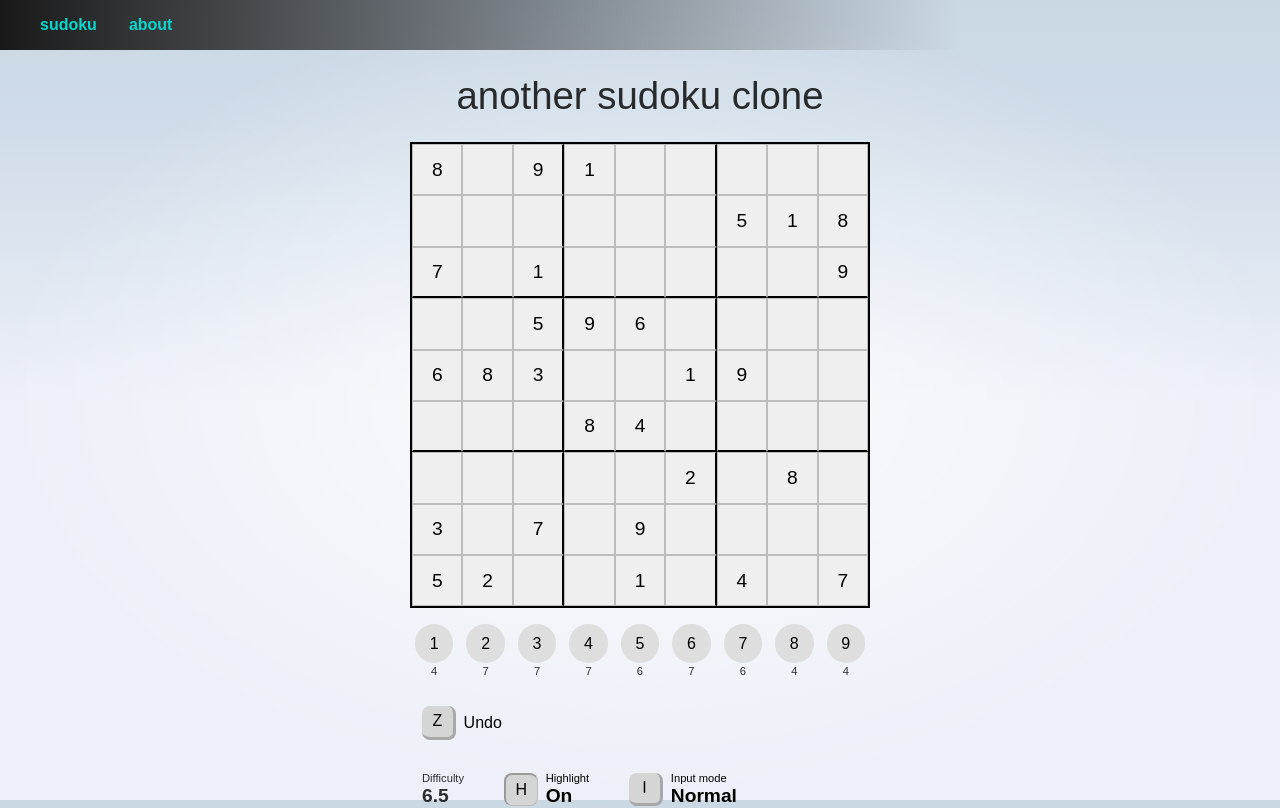
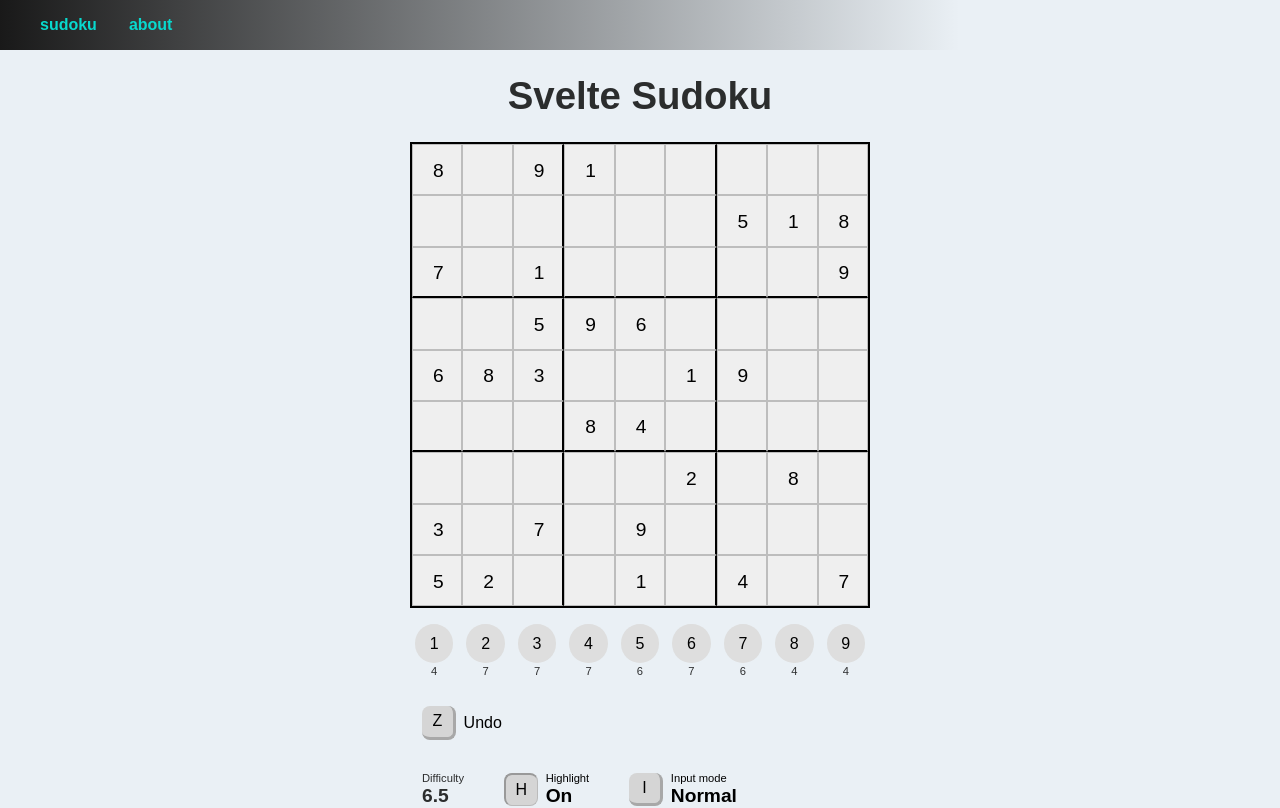
Before and after one commit to johngohrw/sudoku-solver, a SvelteKit app: page / in a window 1280 px wide. Shown: the top 808 px of the page. Built offline with nearby package versions, Linux system fonts and the light colour scheme.

Commit message:
feat: highlight fade animation

```diff
--- a/src/components/SudokuGame.svelte
+++ b/src/components/SudokuGame.svelte
@@ -292,11 +292,11 @@
 							{activeCell[0] === i && activeCell[1] === j ? 'cell-active' : ''}
 						"
 						>
-							<span
-								class="value
-								{game?.board[i * 9 + j]?.value === highlightedNumber && 'highlighted'}
-								"
-							>
+							<div
+								class="highlight {game?.board[i * 9 + j]?.value === highlightedNumber &&
+									'highlighted'}"
+							/>
+							<span class="value">
 								{game?.board[i * 9 + j]?.value || ''}
 							</span>
 						</button>
@@ -441,19 +441,30 @@
 
 	.value {
 		position: absolute;
-		top: 50%;
-		left: 50%;
+		top: calc(50% + 1px);
+		left: calc(50% + 1px);
 		transform: translate(-50%, -50%);
 		font-size: 1.2rem;
+	}
+
+	.highlight {
+		position: absolute;
+		background: #9bd5d2;
+		border-radius: 50%;
+		width: 80%;
+		height: 80%;
+
+		display: flex;
+		align-items: center;
+		justify-content: center;
+
+		transition-duration: 120ms;
+		opacity: 0;
+		transform: translateY(-50%) scale(0);
 
 		&.highlighted {
-			background: #9bd5d2;
-			width: 80%;
-			height: 80%;
-			border-radius: 50%;
-			display: flex;
-			align-items: center;
-			justify-content: center;
+			opacity: 1;
+			transform: translateY(-50%) scale(1);
 		}
 	}
 
--- a/src/routes/+page.svelte
+++ b/src/routes/+page.svelte
@@ -8,7 +8,7 @@
 </svelte:head>
 
 <section>
-	<h1>another sudoku clone</h1>
+	<h1>Svelte Sudoku</h1>
 	<SudokuGame />
 
 	<div style="display: block; text-align: unset">
--- a/src/routes/styles.css
+++ b/src/routes/styles.css
@@ -5,7 +5,7 @@
 		Cantarell, 'Open Sans', 'Helvetica Neue', sans-serif;
 	--font-mono: 'Fira Mono', monospace;
 	--color-bg-0: rgb(202, 216, 228);
-	--color-bg-1: hsl(209, 36%, 86%);
+	--color-bg-1: hsl(207, 35%, 94%);
 	--color-bg-2: hsl(224, 44%, 95%);
 	--color-theme-1: hsl(177, 93%, 44%);
 	--color-theme-2: #f58709;
@@ -22,16 +22,12 @@ body {
 	background-attachment: fixed;
 	background-color: var(--color-bg-1);
 	background-size: 100vw 100vh;
-	background-image: radial-gradient(
-			50% 50% at 50% 50%,
-			rgba(255, 255, 255, 0.75) 0%,
-			rgba(255, 255, 255, 0) 100%
-		),
-		linear-gradient(180deg, var(--color-bg-0) 0%, var(--color-bg-1) 15%, var(--color-bg-2) 50%);
 }
 
 h1,
-h2,
+h2 {
+	font-weight: 600;
+}
 p {
 	font-weight: 400;
 }
```
